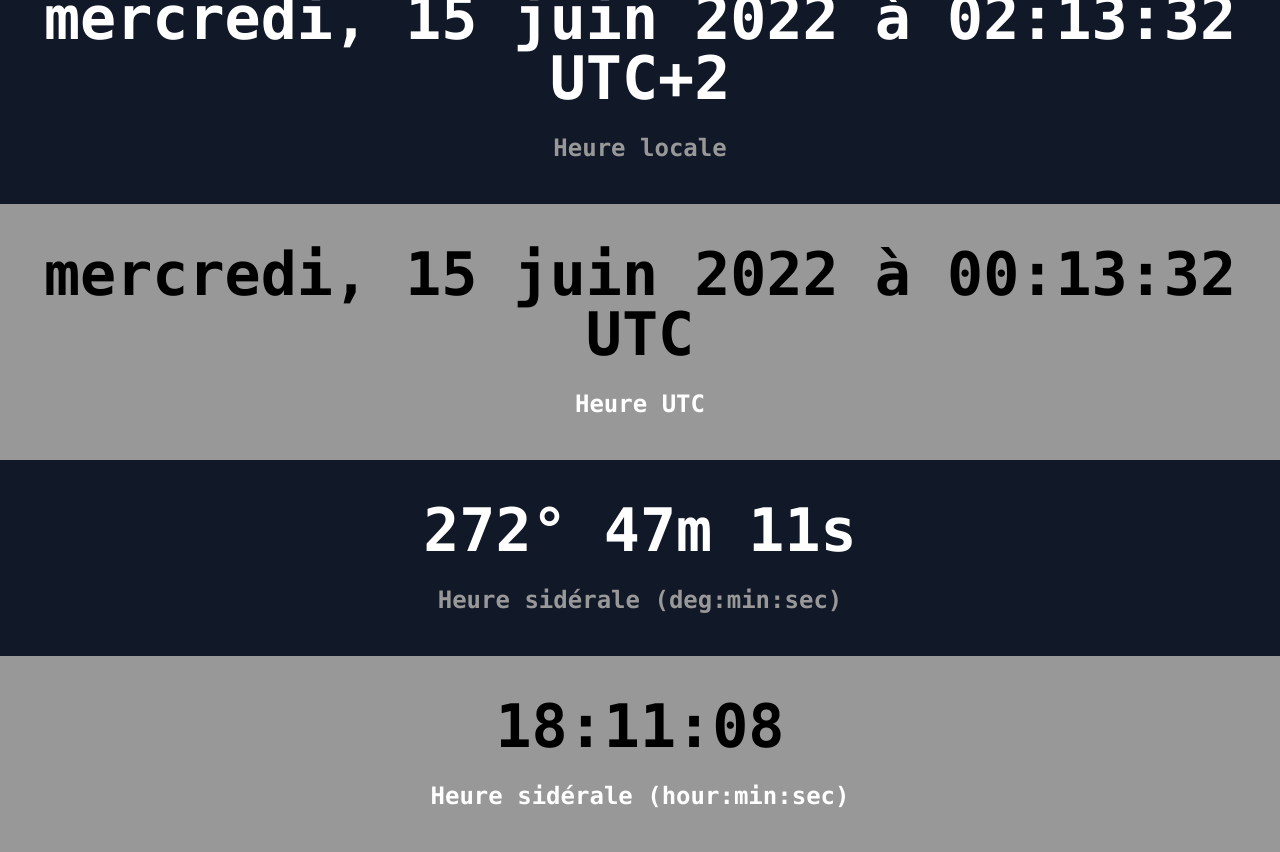
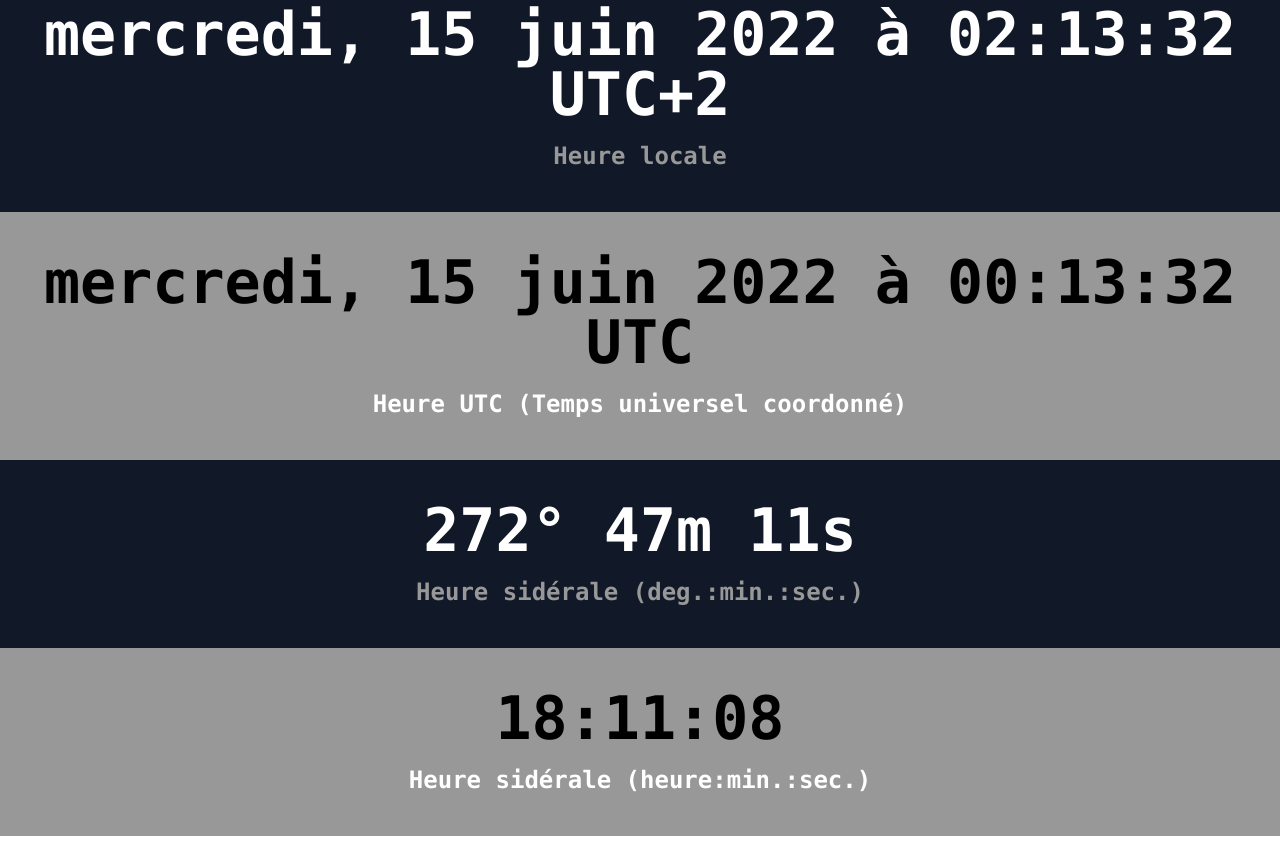
Before and after one commit to YP7R/vue-astro-time, a Vue app: page / in a window 1280 px wide. Built offline with nearby package versions, Linux system fonts and the light colour scheme.

Commit message:
update design

```diff
--- a/src/components/HelloWorld.vue
+++ b/src/components/HelloWorld.vue
@@ -123,21 +123,21 @@ let computedHMSSiderealTime = computed(() => {
     "
   >
     <div class="w-screen py-10 bg-gray-900 justify-center items-center text-white">
-      <h1 class="mb-6 text-6xl font-extrabold">{{ computedLocalDate }}</h1>
+      <h1 class="mb-4 text-6xl font-extrabold">{{ computedLocalDate }}</h1>
       <p class="text-2xl font-bold text-[#989898]">Heure locale</p>
     </div>
     <div class="w-screen py-10 bg-[#989898] justify-center items-center">
-      <h1 class=" mb-6 text-6xl font-extrabold">{{ computedUtcDate }}</h1>
-      <p class="text-2xl font-bold text-white">Heure UTC</p>
+      <h1 class=" mb-4 text-6xl font-extrabold">{{ computedUtcDate }}</h1>
+      <p class="text-2xl font-bold text-white">Heure UTC (Temps universel coordonné)</p>
     </div>
 
     <div class="w-screen py-10 bg-gray-900 justify-center items-center  text-white">
-      <h1 class="mb-6 text-6xl font-extrabold">{{ computedDMSSiderealTime }}</h1>
-      <p class="text-2xl font-bold text-[#989898]">Heure sidérale (deg:min:sec)</p>
+      <h1 class="mb-4 text-6xl font-extrabold">{{ computedDMSSiderealTime }}</h1>
+      <p class="text-2xl font-bold text-[#989898]">Heure sidérale (deg.:min.:sec.)</p>
     </div>
     <div class="w-screen py-10 bg-[#989898] justify-center items-center ">
-      <h1 class="mb-6 text-6xl font-extrabold">{{ computedHMSSiderealTime }}</h1>
-      <p class="text-2xl font-bold text-white">Heure sidérale (hour:min:sec)</p>
+      <h1 class="mb-4 text-6xl font-extrabold">{{ computedHMSSiderealTime }}</h1>
+      <p class="text-2xl font-bold text-white">Heure sidérale (heure:min.:sec.)</p>
     </div>
 
   </div>
```
